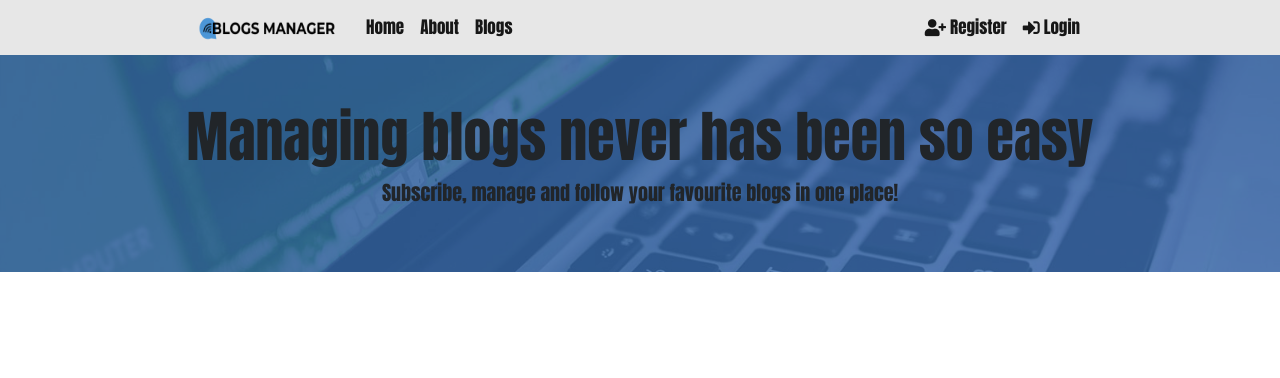
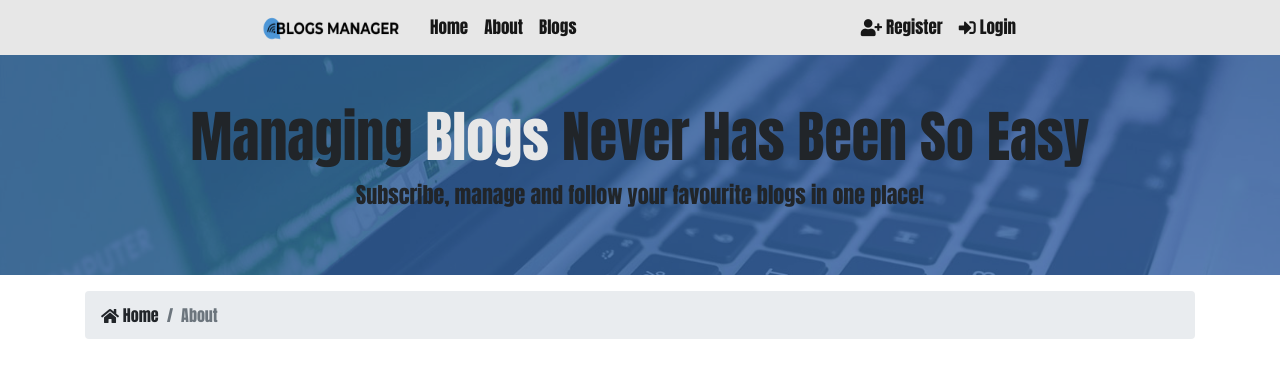
Before and after one commit to AdamMisiak/Blogs_manager, a Django app: page / in a window 1280 px wide. Shown: the top 378 px of the page. Run offline with Django 3.2, Linux system fonts and the light colour scheme; some libraries are stand-ins or nearby versions.

Commit message:
Added static breadcrumb bar

```diff
--- a/blogs_manager/blogs_manager/static/css/styles.css
+++ b/blogs_manager/blogs_manager/static/css/styles.css
@@ -3,17 +3,25 @@ body{
 }
 
 .bg-light {
-    padding-left: 15%;
-    padding-right: 15%;
+    padding-left: 20%;
+    padding-right: 20%;
     padding-bottom: 0;
     padding-top: 0;
     background-color: #e7e7e7!important;
 }
 
+.breadcrumb-item a, a:hover, a:focus, a:active {
+    text-decoration: none;
+    color: inherit;
+}
+
 .logo{
     width: 150px;
     height: 45px;
+}
 
+.lead{
+    font-size: 22px;
 }
 
 .navbar-light .navbar-nav .nav-link {
@@ -22,14 +30,14 @@ body{
 }
 
 #showcase-inner {
-    background: url(../img/background2.jpg) no-repeat center;
+    background: url(../img/background.jpg) no-repeat center;
     background-size: cover;
     position: relative;
     overflow: hidden;
     min-height: 180px;
 }
 #showcase-inner::before {
-    background: rgba(55, 113, 189, 0.7) ;
+    background: rgba(55, 113, 189, 0.65) ;
     /* background-color: rgba(43, 100, 173, 0.7);  */
     background-size: cover;
     content: '';
--- a/blogs_manager/templates/pages/index.html
+++ b/blogs_manager/templates/pages/index.html
@@ -9,12 +9,26 @@
     <div class="container">
         <div class="row text-center">
             <div class="col-md-12">
-                <h1 class="display-4">Managing blogs never has been so easy</h1>
+                <h1 class="display-4">Managing <span style="color:#e7e7e7">Blogs</span> Never Has Been So Easy</h1>
                 <p class="lead">Subscribe, manage and follow your favourite blogs in one place!  </p>
             </div>
         </div>
     </div>
 </section>
 
+<section id="bc" class="mt-3">
+    <div class="container">
+      <nav aria-label="breadcrumb">
+        <ol class="breadcrumb">
+            <li class="breadcrumb-item">
+                <a href="{% url 'index' %}">
+                <i class="fas fa-home"></i> Home</a>
+            </li>
+          <li class="breadcrumb-item active"> About</li>
+        </ol>
+      </nav>
+    </div>
+  </section>
+
 
 {% endblock %}
```
Also changed, not shown: blogs_manager/blogs_manager/static/img/background.jpg, blogs_manager/blogs_manager/static/img/background2.jpg (deleted).
